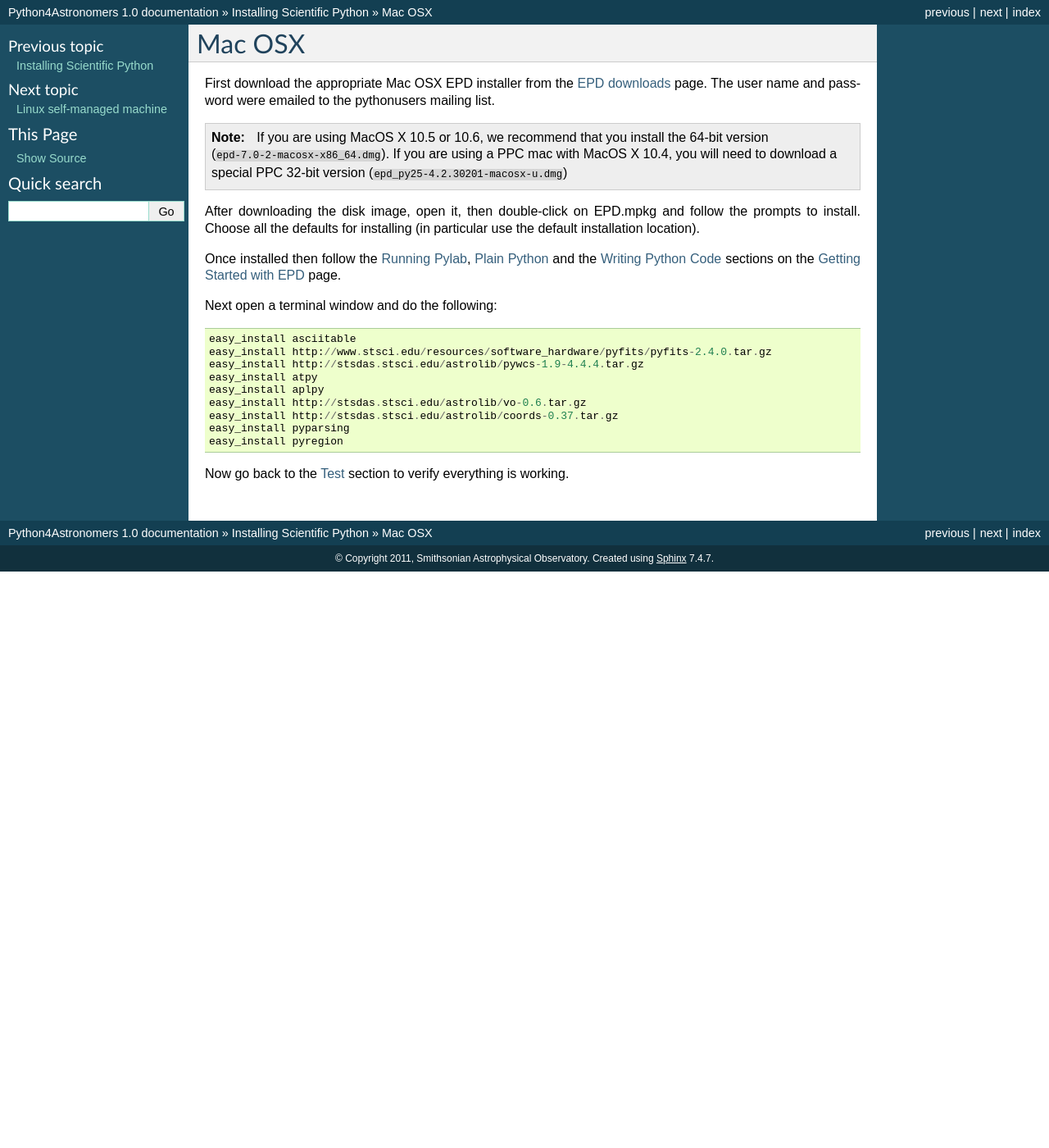
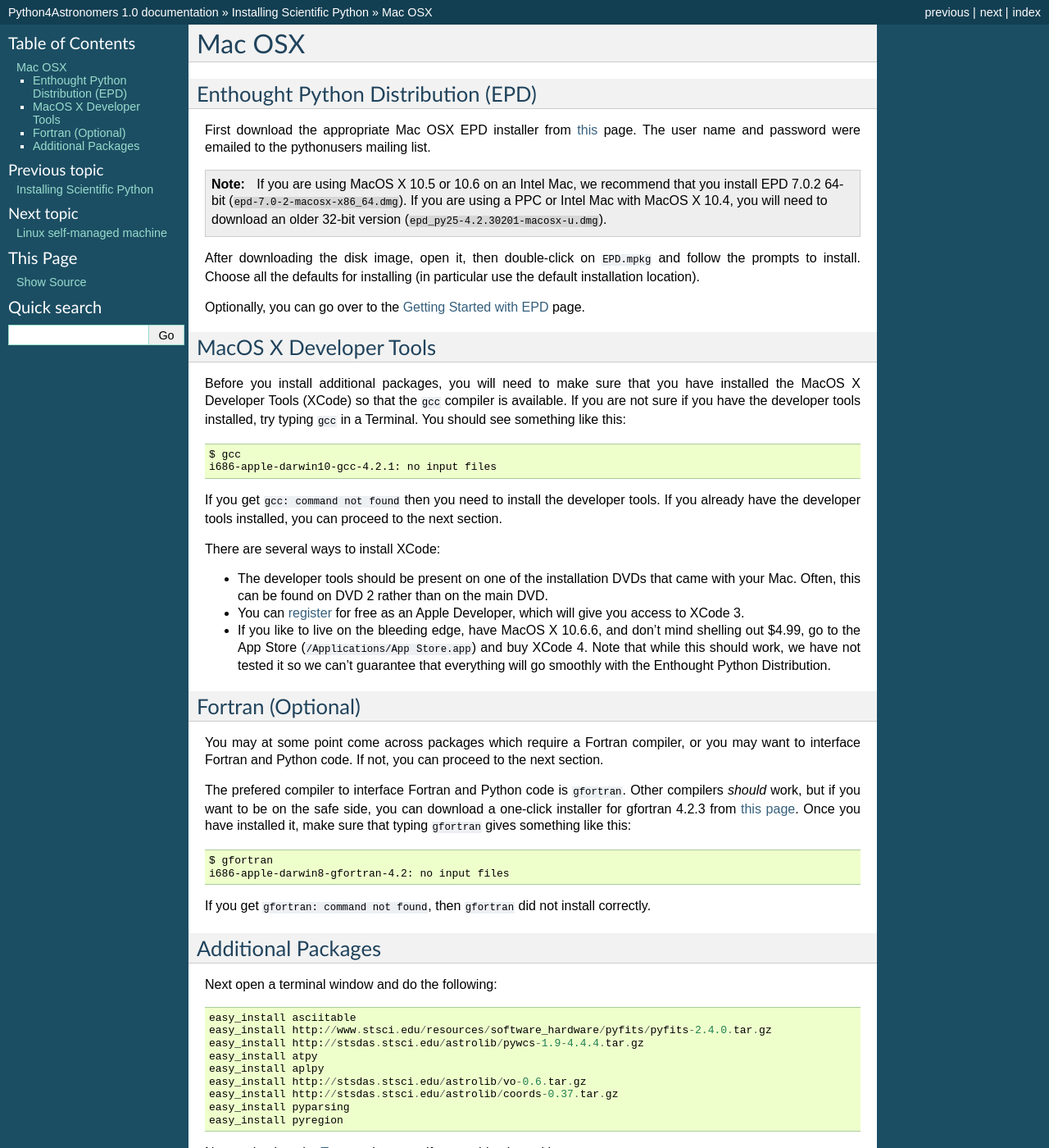
Before and after one commit to python4astronomers/python4astronomers, a Sphinx documentation site: the page built from source/installation/macosx.rst, in a window 1280 px wide and 1400 px high. Shown: the whole window at 82% size. Built offline with Sphinx 7.4.7, drawn with Linux system fonts in a browser that asks for light colours; formulas are drawn with MathJax 3.

Commit message:
Added information about XCode and gfortran to MacOS X install page

```diff
--- a/source/installation/macosx.rst
+++ b/source/installation/macosx.rst
@@ -3,27 +3,76 @@
 Mac OSX
 =======
 
-First download the appropriate Mac OSX EPD installer from the `EPD downloads
-<http://cxc.cfa.harvard.edu/contrib/python4astronomers>`_ page. The user name
-and password were emailed to the pythonusers mailing list.
+Enthought Python Distribution (EPD)
+-----------------------------------
 
-.. note:: If you are using MacOS X 10.5 or 10.6, we recommend that you install
-          the 64-bit version (``epd-7.0-2-macosx-x86_64.dmg``). If you are
-          using a PPC mac with MacOS X 10.4, you will need to download a
-          special PPC 32-bit version (``epd_py25-4.2.30201-macosx-u.dmg``)
+First download the appropriate Mac OSX EPD installer from `this <http://cxc.cfa.harvard.edu/contrib/python4astronomers>`_ page.
+The user name and password were emailed to the pythonusers mailing list.
 
-After downloading the disk image, open it, then double-click on EPD.mpkg and
-follow the prompts to install. Choose all the defaults for installing (in
-particular use the default installation location).
+.. note:: If you are using MacOS X 10.5 or 10.6 on an Intel Mac, we
+          recommend that you install EPD 7.0.2 64-bit
+          (``epd-7.0-2-macosx-x86_64.dmg``). If you are using a PPC or
+          Intel Mac with MacOS X 10.4, you will need to download an older
+          32-bit version (``epd_py25-4.2.30201-macosx-u.dmg``).
 
-Once installed then follow the `Running Pylab
-<http://www.enthought.com/products/epdgetstart.php?platform=mac#pylab>`_,
-`Plain Python
-<http://www.enthought.com/products/epdgetstart.php?platform=mac#plain>`_ and
-the `Writing Python Code
-<http://www.enthought.com/products/epdgetstart.php?platform=mac#writing>`_
-sections on the `Getting Started with EPD
+After downloading the disk image, open it, then double-click on
+``EPD.mpkg`` and follow the prompts to install. Choose all the defaults for
+installing (in particular use the default installation location).
+
+Optionally, you can go over to the `Getting Started with EPD
 <http://www.enthought.com/products/epdgetstart.php?platform=mac>`_ page.
+
+MacOS X Developer Tools
+-----------------------
+
+Before you install additional packages, you will need to make sure that you
+have installed the MacOS X Developer Tools (XCode) so that the ``gcc``
+compiler is available. If you are not sure if you have the developer tools
+installed, try typing ``gcc`` in a Terminal. You should see something like this::
+
+    $ gcc
+    i686-apple-darwin10-gcc-4.2.1: no input files
+
+If you get ``gcc: command not found`` then you need to install the
+developer tools. If you already have the developer tools installed, you can
+proceed to the next section.
+
+There are several ways to install XCode:
+
+* The developer tools should be present on one of the installation DVDs
+  that came with your Mac. Often, this can be found on DVD 2 rather than on
+  the main DVD.
+
+* You can `register <http://developer.apple.com/programs/register/>`_ for
+  free as an Apple Developer, which will give you access to XCode 3.
+
+* If you like to live on the bleeding edge, have MacOS X 10.6.6, and don't
+  mind shelling out $4.99, go to the App Store (``/Applications/App
+  Store.app``) and buy XCode 4. Note that while this should work, we have
+  not tested it so we can't guarantee that everything will go smoothly with
+  the Enthought Python Distribution.
+
+Fortran (Optional)
+------------------
+
+You may at some point come across packages which require a Fortran
+compiler, or you may want to interface Fortran and Python code. If not, you
+can proceed to the next section.
+
+The prefered compiler to interface Fortran and Python code is ``gfortran``.
+Other compilers `should` work, but if you want to be on the safe side, you
+can download a one-click installer for gfortran 4.2.3 from `this page
+<http://r.research.att.com/tools/>`_. Once you have installed it, make sure
+that typing ``gfortran`` gives something like this::
+
+    $ gfortran
+    i686-apple-darwin8-gfortran-4.2: no input files
+
+If you get ``gfortran: command not found``, then ``gfortran`` did not
+install correctly.
+
+Additional Packages
+-------------------
 
 Next open a terminal window and do the following::
 
```
